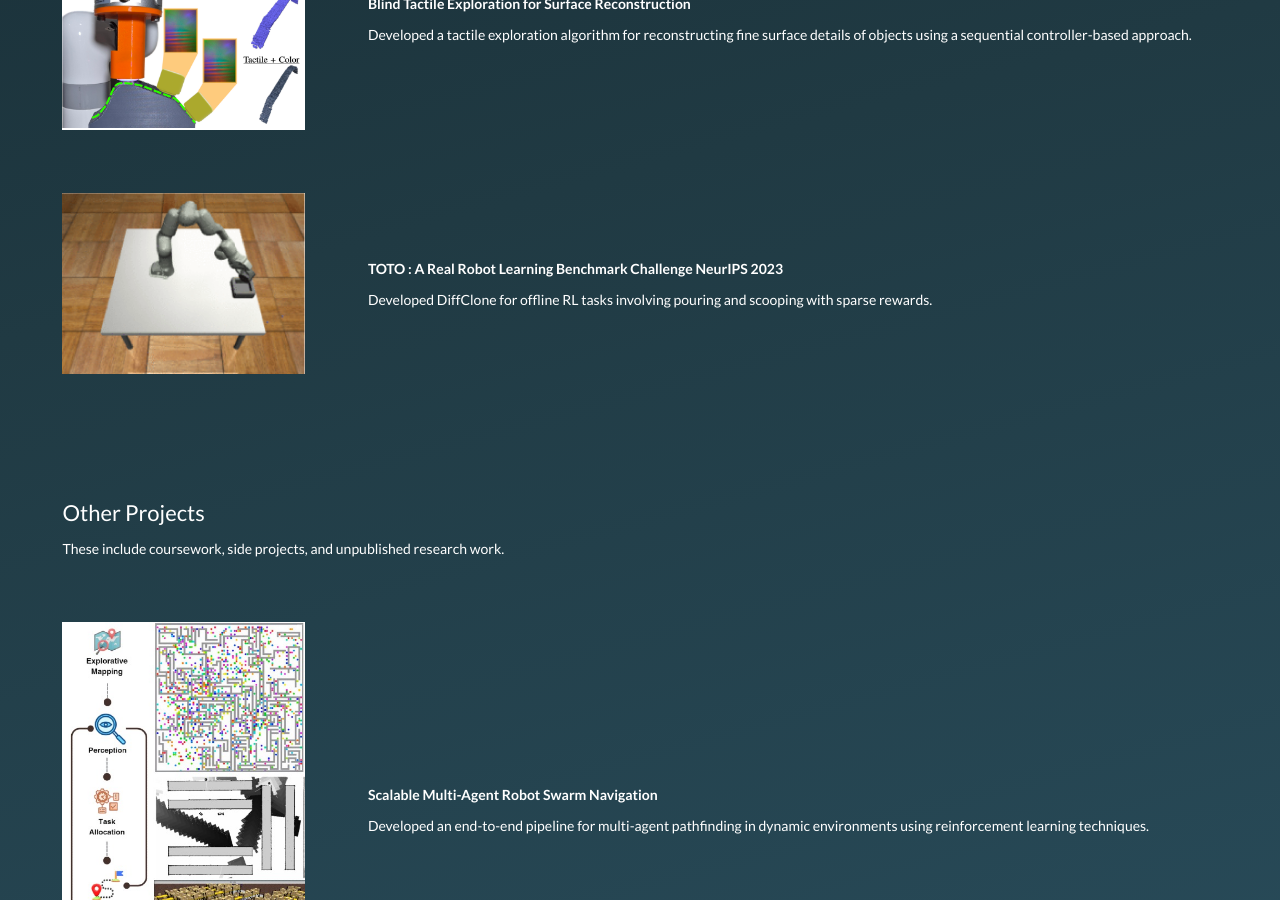
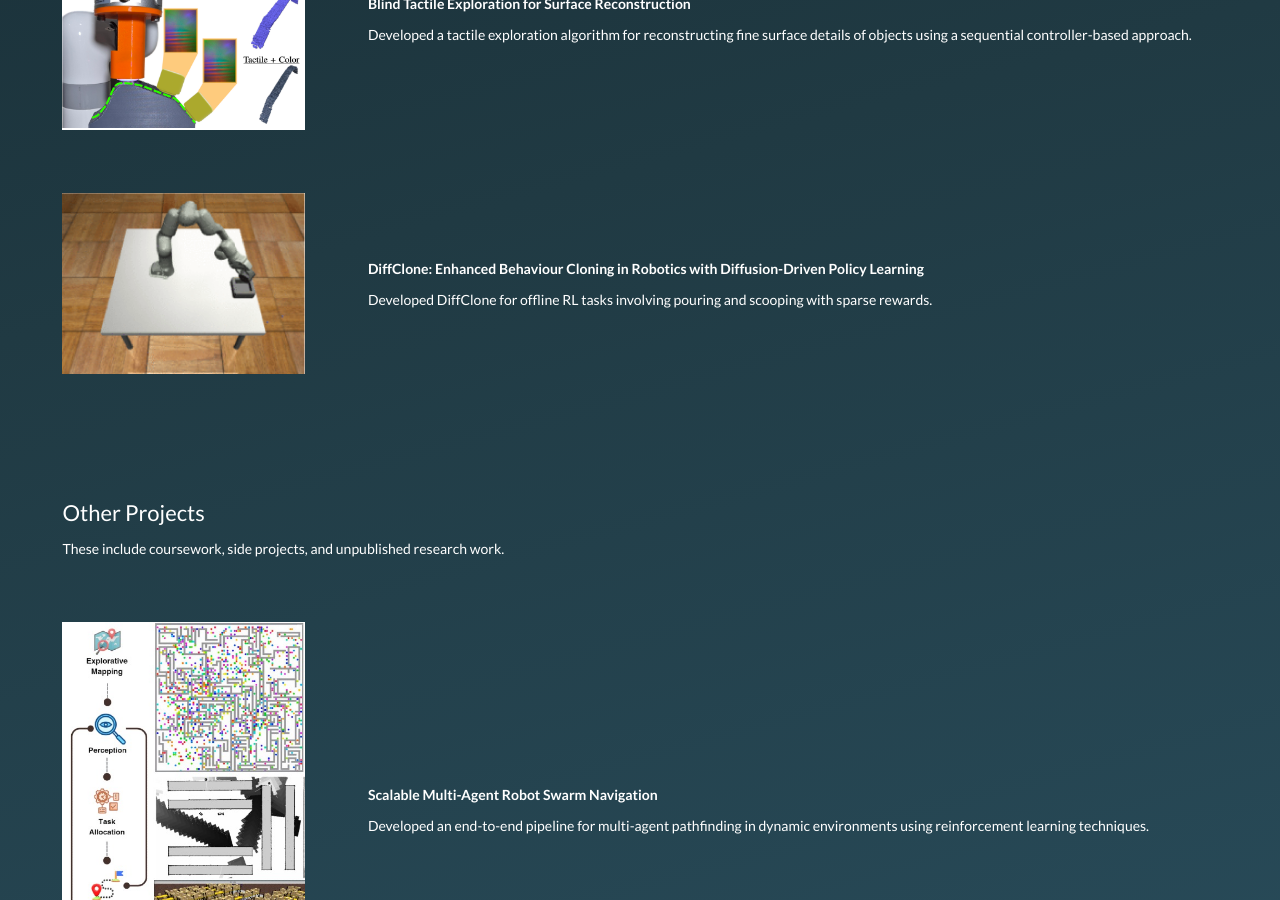
Before and after one commit to BabaYaga840/BabaYaga840.github.io, a Jekyll site: the page built from _posts/2024-12-11-MAPF.markdown, in a window 1280 px wide and 900 px high, scrolled down 1166 px. Built offline with Jekyll 4.4.1, drawn with Linux system fonts in a browser that asks for light colours.

Commit message:
Update 2023-09-22-diffclone.markdown

```diff
--- a/_posts/2023-09-22-diffclone.markdown
+++ b/_posts/2023-09-22-diffclone.markdown
@@ -1,6 +1,6 @@
 ---
 layout: post
-title:  "TOTO : A Real Robot Learning Benchmark Challenge NeurIPS 2023"
+title:  "DiffClone: Enhanced Behaviour Cloning in Robotics with Diffusion-Driven Policy Learning"
 date:   2010-06-22 18:08:39 +00:00
 image: /images/diffclone.png
 categories: research
```
